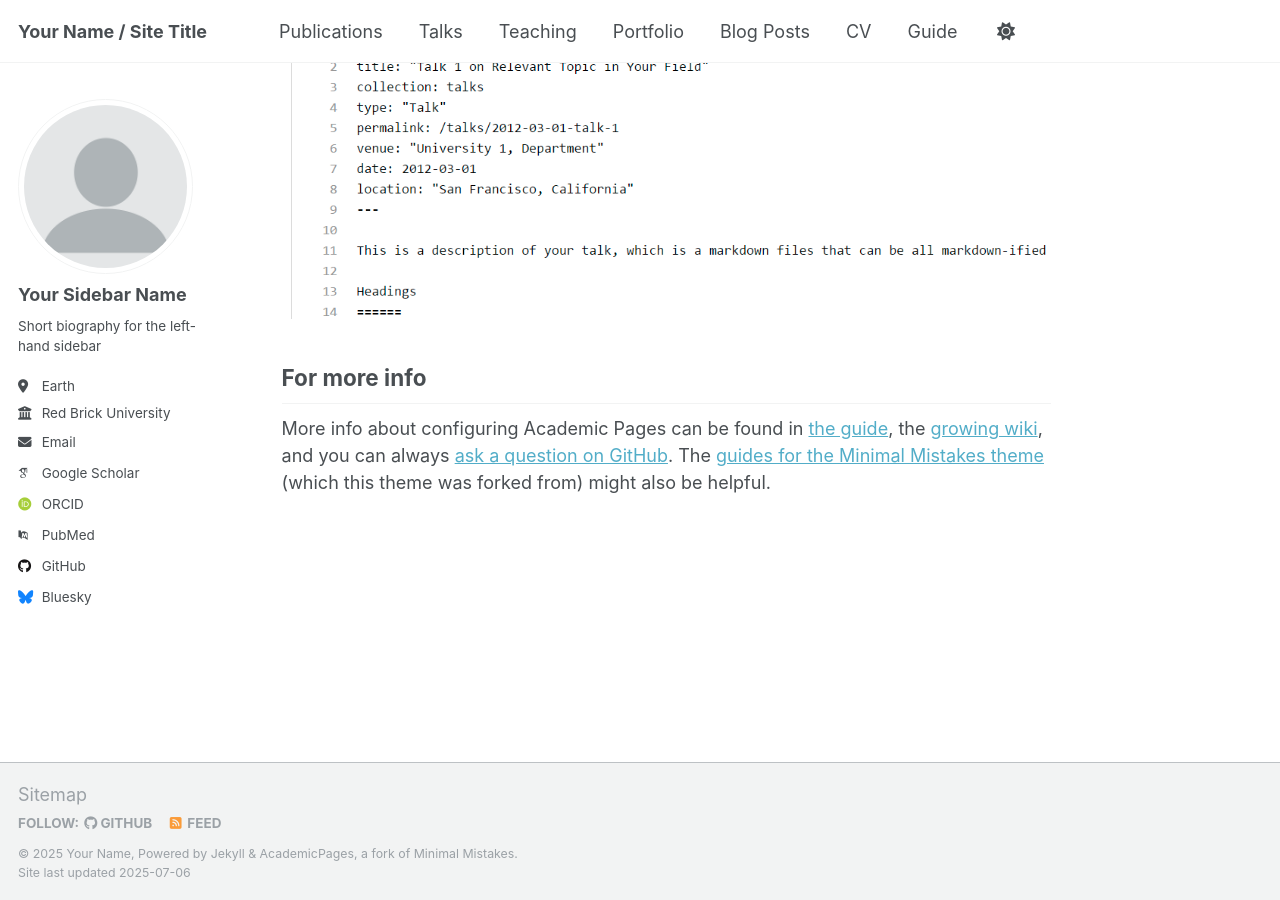
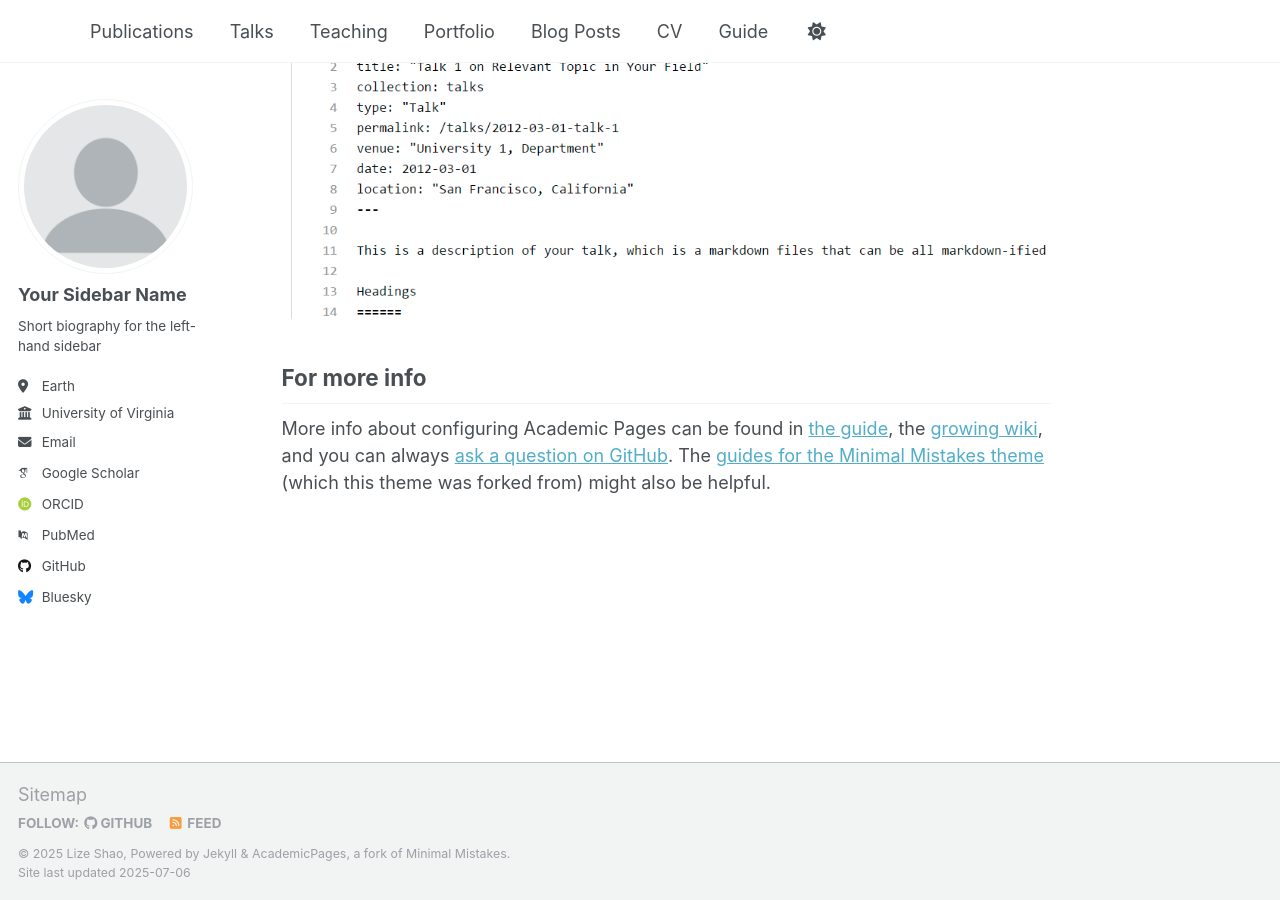
Before and after one commit to slz2003/slz2003.github.io, a Jekyll site: the page built from _pages/about.md, in a window 1280 px wide and 900 px high, scrolled down 2880 px. Built offline with Jekyll 4.4.1, drawn with Linux system fonts in a browser that asks for light colours; some web fonts are replaced; a script that is not in the unit is left out.

Commit message:
Update _config.yml

```diff
--- a/_config.yml
+++ b/_config.yml
@@ -9,9 +9,9 @@
 # Basic Site Settings
 locale                   : "en-US"
 site_theme               : "default"
-title                    : "Your Name / Site Title"
+title                    : ""
 title_separator          : "-"
-name                     : &name "Your Name"
+name                     : &name "Lize Shao"
 description              : &description "personal description"
 url                      : https://academicpages.github.io # the base hostname & protocol for your site e.g. "https://[your GitHub username].github.io" or if you already have some other page hosted on Github then use "https://[your GitHub username].github.io/[Your Repo Name]"
 baseurl                  : "" # the subpath of your site, e.g. "/blog"
@@ -27,9 +27,9 @@ author:
   pronouns         : # example: "she/her"
   bio              : "Short biography for the left-hand sidebar"
   location         : "Earth"
-  employer         : "Red Brick University"
+  employer         : "University of Virginia"
   uri              : # URL
-  email            : "none@example.org"
+  email            : "zgr3et@virginia.edu"
 
   # Academic websites
   academia         : # URL
```
